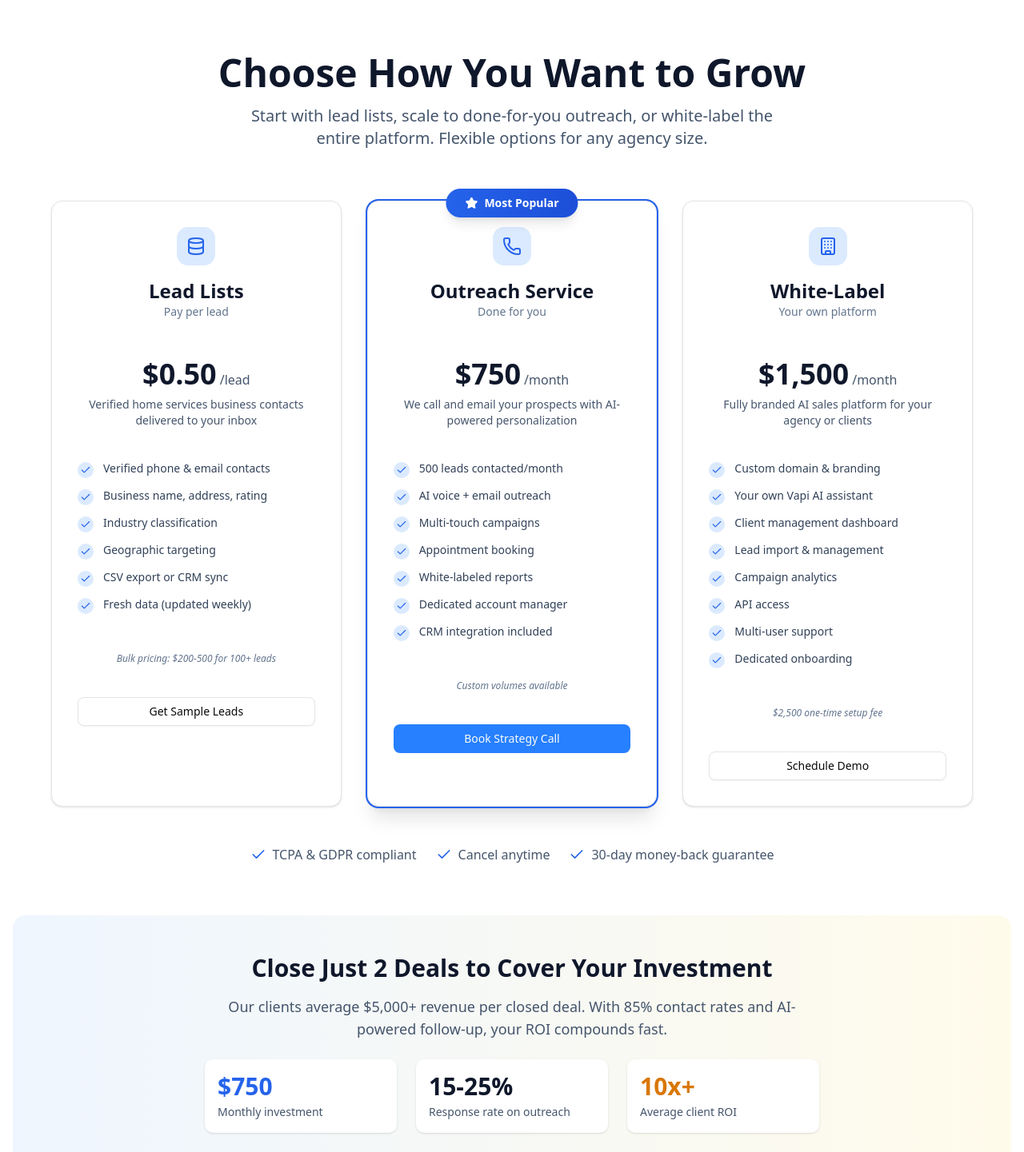
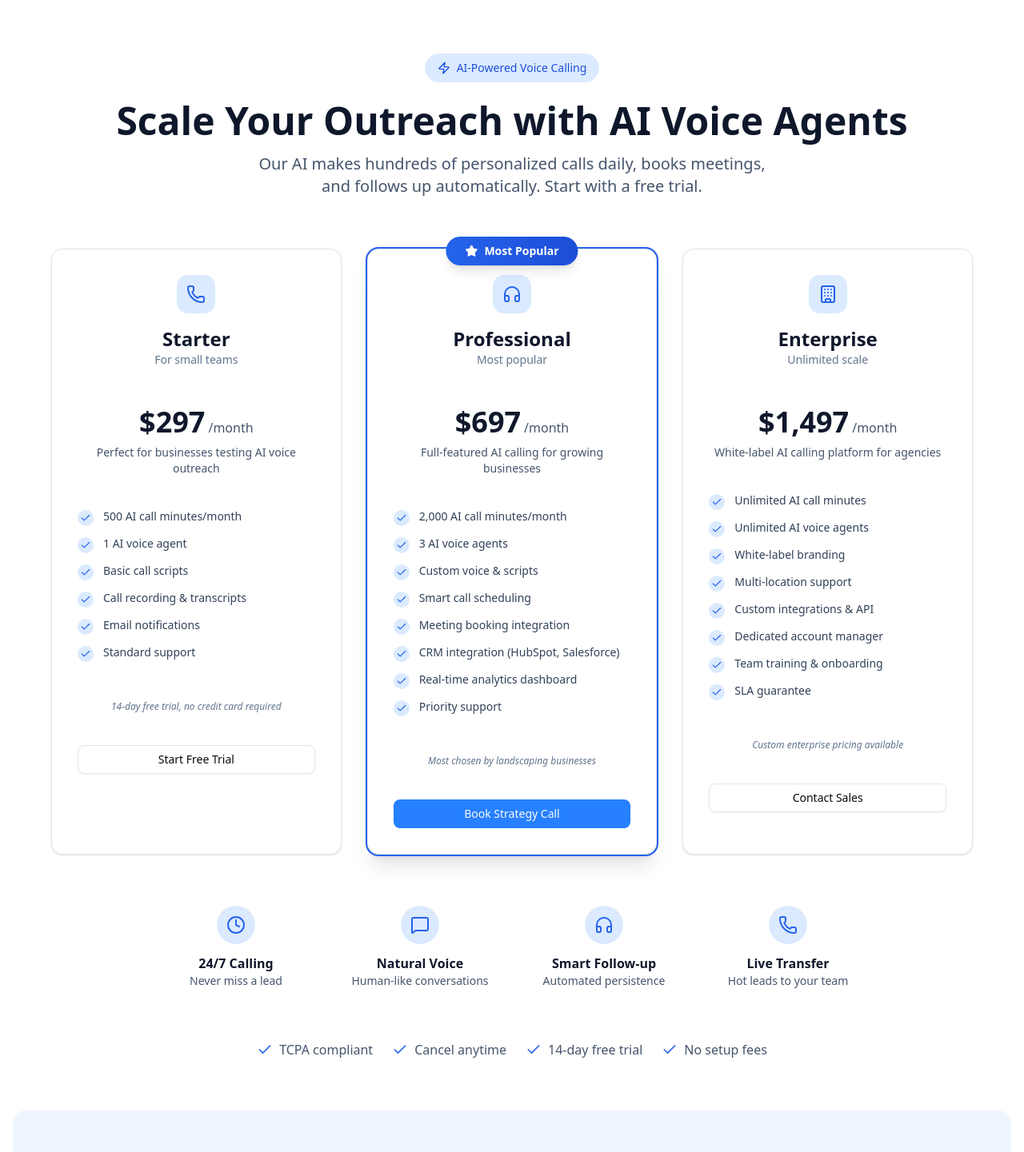
Before and after one commit to GreenlineAI/greenlineai-frontend, a Next.js app: page / in a window 1280 px wide. Shown: the part 6860-8301 px from the top of the page at 80% size. Built offline with nearby package versions, Linux system fonts and the light colour scheme; no server answers.

Commit message:
fix: made proper changes

```diff
--- a/app/(dashboard)/dashboard/dialer/page.tsx
+++ b/app/(dashboard)/dashboard/dialer/page.tsx
@@ -579,3 +579,15 @@ function DialerContent() {
     </div>
   );
 }
+
+export default function DialerPage() {
+  return (
+    <Suspense fallback={
+      <div className="flex items-center justify-center h-full">
+        <div className="animate-spin rounded-full h-8 w-8 border-b-2 border-primary"></div>
+      </div>
+    }>
+      <DialerContent />
+    </Suspense>
+  );
+}
--- /dev/null
+++ b/app/unauthorized/page.tsx
@@ -0,0 +1,46 @@
+'use client';
+
+import { ShieldX, ArrowLeft, Mail } from 'lucide-react';
+import Link from 'next/link';
+import { Button } from '@/components/ui/button';
+
+export default function UnauthorizedPage() {
+  return (
+    <div className="min-h-screen bg-gradient-to-b from-slate-900 to-slate-800 flex items-center justify-center p-4">
+      <div className="max-w-md w-full text-center">
+        <div className="bg-red-500/10 w-20 h-20 rounded-full flex items-center justify-center mx-auto mb-6">
+          <ShieldX className="h-10 w-10 text-red-500" />
+        </div>
+
+        <h1 className="text-3xl font-bold text-white mb-4">
+          Access Denied
+        </h1>
+
+        <p className="text-slate-300 mb-8">
+          Your account is not authorized to access the CRM dashboard.
+          Please contact your administrator to request access.
+        </p>
+
+        <div className="space-y-4">
+          <Link href="/">
+            <Button variant="outline" className="w-full gap-2">
+              <ArrowLeft className="h-4 w-4" />
+              Return to Homepage
+            </Button>
+          </Link>
+
+          <a href="mailto:admin@revues.ai?subject=Dashboard%20Access%20Request">
+            <Button variant="default" className="w-full gap-2">
+              <Mail className="h-4 w-4" />
+              Request Access
+            </Button>
+          </a>
+        </div>
+
+        <p className="text-sm text-slate-500 mt-8">
+          If you believe this is an error, please contact support.
+        </p>
+      </div>
+    </div>
+  );
+}
--- a/components/Pricing.tsx
+++ b/components/Pricing.tsx
@@ -1,70 +1,71 @@
 "use client";
 
-import { Check, Star, Database, Phone, Building } from "lucide-react";
+import { Check, Star, Phone, Zap, Building, Headphones, MessageSquare, Clock } from "lucide-react";
 import { Button } from "@/components/ui/button";
-import { Card, CardContent, CardHeader } from "@/components/ui/card";
+import { Card } from "@/components/ui/card";
 
 export default function Pricing() {
   const plans = [
     {
-      name: "Lead Lists",
-      subtitle: "Pay per lead",
-      price: "$0.50",
-      priceUnit: "/lead",
-      icon: Database,
+      name: "Starter",
+      subtitle: "For small teams",
+      price: "$297",
+      priceUnit: "/month",
+      icon: Phone,
       popular: false,
-      description: "Verified home services business contacts delivered to your inbox",
+      description: "Perfect for businesses testing AI voice outreach",
       features: [
-        "Verified phone & email contacts",
-        "Business name, address, rating",
-        "Industry classification",
-        "Geographic targeting",
-        "CSV export or CRM sync",
-        "Fresh data (updated weekly)",
+        "500 AI call minutes/month",
+        "1 AI voice agent",
+        "Basic call scripts",
+        "Call recording & transcripts",
+        "Email notifications",
+        "Standard support",
       ],
-      cta: "Get Sample Leads",
-      note: "Bulk pricing: $200-500 for 100+ leads",
+      cta: "Start Free Trial",
+      note: "14-day free trial, no credit card required",
     },
     {
-      name: "Outreach Service",
-      subtitle: "Done for you",
-      price: "$750",
+      name: "Professional",
+      subtitle: "Most popular",
+      price: "$697",
       priceUnit: "/month",
-      icon: Phone,
+      icon: Headphones,
       popular: true,
-      description: "We call and email your prospects with AI-powered personalization",
+      description: "Full-featured AI calling for growing businesses",
       features: [
-        "500 leads contacted/month",
-        "AI voice + email outreach",
-        "Multi-touch campaigns",
-        "Appointment booking",
-        "White-labeled reports",
-        "Dedicated account manager",
-        "CRM integration included",
+        "2,000 AI call minutes/month",
+        "3 AI voice agents",
+        "Custom voice & scripts",
+        "Smart call scheduling",
+        "Meeting booking integration",
+        "CRM integration (HubSpot, Salesforce)",
+        "Real-time analytics dashboard",
+        "Priority support",
       ],
       cta: "Book Strategy Call",
-      note: "Custom volumes available",
+      note: "Most chosen by landscaping businesses",
     },
     {
-      name: "White-Label",
-      subtitle: "Your own platform",
-      price: "$1,500",
+      name: "Enterprise",
+      subtitle: "Unlimited scale",
+      price: "$1,497",
       priceUnit: "/month",
       icon: Building,
       popular: false,
-      description: "Fully branded AI sales platform for your agency or clients",
+      description: "White-label AI calling platform for agencies",
       features: [
-        "Custom domain & branding",
-        "Your own Vapi AI assistant",
-        "Client management dashboard",
-        "Lead import & management",
-        "Campaign analytics",
-        "API access",
-        "Multi-user support",
-        "Dedicated onboarding",
+        "Unlimited AI call minutes",
+        "Unlimited AI voice agents",
+        "White-label branding",
+        "Multi-location support",
+        "Custom integrations & API",
+        "Dedicated account manager",
+        "Team training & onboarding",
+        "SLA guarantee",
       ],
-      cta: "Schedule Demo",
-      note: "$2,500 one-time setup fee",
+      cta: "Contact Sales",
+      note: "Custom enterprise pricing available",
     },
   ];
 
@@ -77,12 +78,16 @@ export default function Pricing() {
     <section id="pricing" className="py-20 bg-white">
       <div className="container mx-auto px-4 max-w-7xl">
         <div className="text-center mb-16">
+          <div className="inline-flex items-center gap-2 bg-primary-100 text-primary-700 px-4 py-2 rounded-full text-sm font-medium mb-6">
+            <Zap className="h-4 w-4" />
+            AI-Powered Voice Calling
+          </div>
           <h2 className="text-4xl md:text-5xl font-bold text-slate-900 mb-4">
-            Choose How You Want to Grow
+            Scale Your Outreach with AI Voice Agents
           </h2>
           <p className="text-xl text-slate-600 max-w-2xl mx-auto">
-            Start with lead lists, scale to done-for-you outreach, or white-label
-            the entire platform. Flexible options for any agency size.
+            Our AI makes hundreds of personalized calls daily, books meetings, and
+            follows up automatically. Start with a free trial.
           </p>
         </div>
 
@@ -154,12 +159,44 @@ export default function Pricing() {
           })}
         </div>
 
+        {/* Key Benefits */}
+        <div className="grid sm:grid-cols-4 gap-6 max-w-4xl mx-auto mb-12">
+          <div className="text-center p-4">
+            <div className="w-12 h-12 bg-primary-100 rounded-full flex items-center justify-center mx-auto mb-3">
+              <Clock className="h-6 w-6 text-primary-600" />
+            </div>
+            <div className="font-semibold text-slate-900">24/7 Calling</div>
+            <div className="text-sm text-slate-600">Never miss a lead</div>
+          </div>
+          <div className="text-center p-4">
+            <div className="w-12 h-12 bg-primary-100 rounded-full flex items-center justify-center mx-auto mb-3">
+              <MessageSquare className="h-6 w-6 text-primary-600" />
+            </div>
+            <div className="font-semibold text-slate-900">Natural Voice</div>
+            <div className="text-sm text-slate-600">Human-like conversations</div>
+          </div>
+          <div className="text-center p-4">
+            <div className="w-12 h-12 bg-primary-100 rounded-full flex items-center justify-center mx-auto mb-3">
+              <Headphones className="h-6 w-6 text-primary-600" />
+            </div>
+            <div className="font-semibold text-slate-900">Smart Follow-up</div>
+            <div className="text-sm text-slate-600">Automated persistence</div>
+          </div>
+          <div className="text-center p-4">
+            <div className="w-12 h-12 bg-primary-100 rounded-full flex items-center justify-center mx-auto mb-3">
+              <Phone className="h-6 w-6 text-primary-600" />
+            </div>
+            <div className="font-semibold text-slate-900">Live Transfer</div>
+            <div className="text-sm text-slate-600">Hot leads to your team</div>
+          </div>
+        </div>
+
         {/* Guarantees */}
         <div className="text-center space-y-4">
           <div className="flex flex-wrap justify-center items-center gap-6 text-slate-600">
             <div className="flex items-center gap-2">
               <Check className="h-5 w-5 text-primary-600" />
-              <span>TCPA & GDPR compliant</span>
+              <span>TCPA compliant</span>
             </div>
             <div className="flex items-center gap-2">
               <Check className="h-5 w-5 text-primary-600" />
@@ -167,42 +204,46 @@ export default function Pricing() {
             </div>
             <div className="flex items-center gap-2">
               <Check className="h-5 w-5 text-primary-600" />
-              <span>30-day money-back guarantee</span>
+              <span>14-day free trial</span>
+            </div>
+            <div className="flex items-center gap-2">
+              <Check className="h-5 w-5 text-primary-600" />
+              <span>No setup fees</span>
             </div>
           </div>
         </div>
 
         {/* ROI Calculator */}
-        <div className="mt-16 bg-gradient-to-r from-primary-50 to-accent-50 rounded-2xl p-8 md:p-12">
+        <div className="mt-16 bg-gradient-to-r from-primary-50 to-blue-50 rounded-2xl p-8 md:p-12">
           <div className="max-w-3xl mx-auto text-center">
             <h3 className="text-2xl md:text-3xl font-bold text-slate-900 mb-4">
-              Close Just 2 Deals to Cover Your Investment
+              Book 5+ Meetings Per Week on Autopilot
             </h3>
             <p className="text-lg text-slate-600 mb-6">
-              Our clients average $5,000+ revenue per closed deal. With 85% contact
-              rates and AI-powered follow-up, your ROI compounds fast.
+              Our AI agents make 200+ calls daily. With a 15% contact rate and
+              intelligent objection handling, you'll fill your calendar fast.
             </p>
             <div className="grid sm:grid-cols-3 gap-6 text-left">
               <div className="bg-white rounded-lg p-4 shadow-sm">
                 <div className="text-3xl font-bold text-primary-600 mb-1">
-                  $750
+                  200+
                 </div>
-                <div className="text-sm text-slate-600">Monthly investment</div>
+                <div className="text-sm text-slate-600">Calls per day per agent</div>
               </div>
               <div className="bg-white rounded-lg p-4 shadow-sm">
                 <div className="text-3xl font-bold text-slate-900 mb-1">
                   15-25%
                 </div>
                 <div className="text-sm text-slate-600">
-                  Response rate on outreach
+                  Average connection rate
                 </div>
               </div>
               <div className="bg-white rounded-lg p-4 shadow-sm">
-                <div className="text-3xl font-bold text-accent-600 mb-1">
-                  10x+
+                <div className="text-3xl font-bold text-green-600 mb-1">
+                  5-10x
                 </div>
                 <div className="text-sm text-slate-600">
-                  Average client ROI
+                  Typical ROI in 90 days
                 </div>
               </div>
             </div>
--- /dev/null
+++ b/lib/auth/check-access.ts
@@ -0,0 +1,118 @@
+'use server';
+
+import { createClient } from '@/lib/supabase/server';
+import { redirect } from 'next/navigation';
+
+export type UserRole = 'super_admin' | 'admin' | 'manager' | 'user' | 'unauthorized';
+
+export interface AuthorizedUser {
+  id: string;
+  email: string;
+  role: UserRole;
+  isActive: boolean;
+}
+
+/**
+ * Check if the current user is authorized to access the dashboard
+ * Redirects to /unauthorized if not authorized
+ */
+export async function checkDashboardAccess(): Promise<AuthorizedUser> {
+  const supabase = await createClient();
+
+  const { data: { user } } = await supabase.auth.getUser();
+
+  if (!user) {
+    redirect('/login');
+  }
+
+  // Check if user is in the admin_users table
+  // eslint-disable-next-line @typescript-eslint/no-explicit-any
+  const { data: adminUser, error } = await (supabase as any)
+    .from('admin_users')
+    .select('*')
+    .eq('user_id', user.id)
+    .eq('is_active', true)
+    .single();
+
+  if (error || !adminUser) {
+    redirect('/unauthorized');
+  }
+
+  // Cast adminUser to expected shape
+  const admin = adminUser as {
+    role: string;
+    is_active: boolean;
+    login_count: number | null;
+  };
+
+  // Update last login
+  // eslint-disable-next-line @typescript-eslint/no-explicit-any
+  await (supabase as any)
+    .from('admin_users')
+    .update({
+      last_login_at: new Date().toISOString(),
+      login_count: (admin.login_count || 0) + 1,
+    })
+    .eq('user_id', user.id);
+
+  return {
+    id: user.id,
+    email: user.email || '',
+    role: admin.role as UserRole,
+    isActive: admin.is_active,
+  };
+}
+
+/**
+ * Check if user has admin privileges
+ */
+export async function checkAdminAccess(): Promise<AuthorizedUser> {
+  const user = await checkDashboardAccess();
+
+  if (!['super_admin', 'admin'].includes(user.role)) {
+    redirect('/dashboard?error=insufficient_permissions');
+  }
+
+  return user;
+}
+
+/**
+ * Check if user is super admin
+ */
+export async function checkSuperAdminAccess(): Promise<AuthorizedUser> {
+  const user = await checkDashboardAccess();
+
+  if (user.role !== 'super_admin') {
+    redirect('/dashboard?error=super_admin_required');
+  }
+
+  return user;
+}
+
+/**
+ * Get current user's role (client-safe version)
+ */
+export async function getUserRole(): Promise<UserRole> {
+  const supabase = await createClient();
+
+  const { data: { user } } = await supabase.auth.getUser();
+
+  if (!user) {
+    return 'unauthorized';
+  }
+
+  // eslint-disable-next-line @typescript-eslint/no-explicit-any
+  const { data: adminUser } = await (supabase as any)
+    .from('admin_users')
+    .select('role, is_active')
+    .eq('user_id', user.id)
+    .single();
+
+  const admin = adminUser as { role: string; is_active: boolean } | null;
+
+  if (!admin || !admin.is_active) {
+    return 'unauthorized';
+  }
+
+  return admin.role as UserRole;
+}
```
Also changed, not shown: 3 other files (tests, documents, lock files or other folders).
